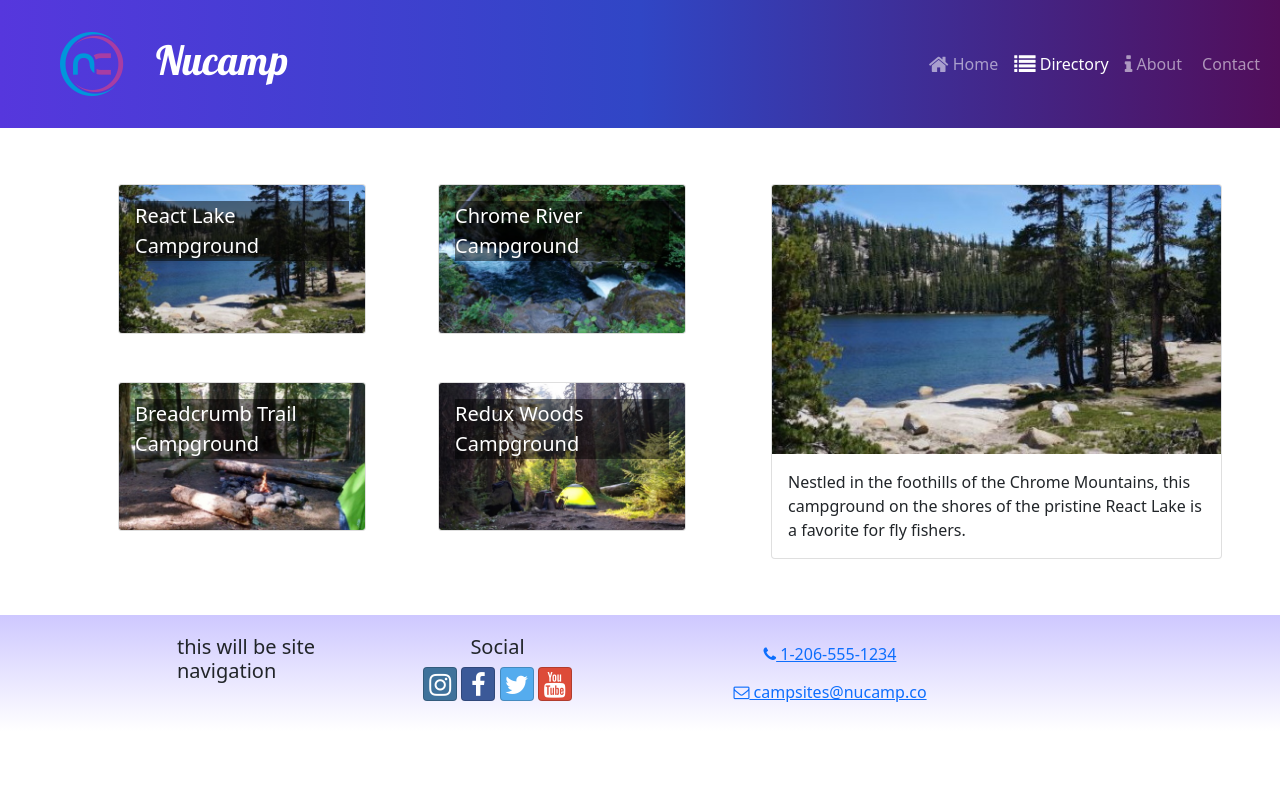
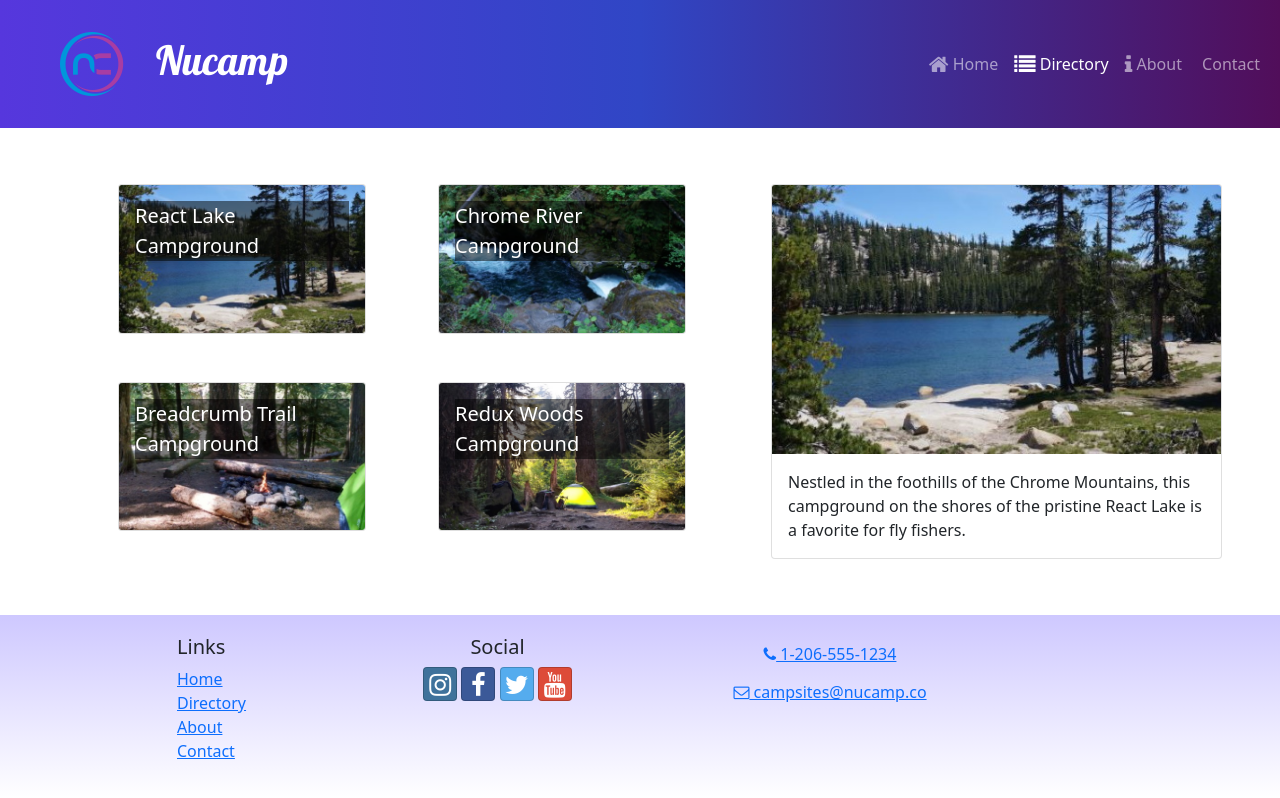
Before and after one commit to jj252/React_Course, a React (Create React App) app: page /directory in a window 1280 px wide. Built offline with nearby package versions, Linux system fonts and the light colour scheme.

Commit message:
4. Exercise: Header & Footer Links Footer

```diff
--- a/src/components/Footer.js
+++ b/src/components/Footer.js
@@ -1,4 +1,5 @@
 import { Container,Row,Col } from "reactstrap";
+import { Link } from "react-router-dom";
 
 const Footer = () => {
     return(
@@ -6,7 +7,21 @@ const Footer = () => {
             <Container>
                 <Row>
                     <Col xs={{size: 4, offset: 1}} sm='2'>
-                        <h5>this will be site navigation</h5>
+                        <h5>Links</h5>
+                        <ul className="list-unstyled">
+                            <li>
+                                <Link to='/'>Home</Link>
+                            </li>
+                            <li>
+                                <Link to='/directory'>Directory</Link>
+                            </li>
+                            <li>
+                                <Link to='/about'>About</Link>
+                            </li>
+                            <li>
+                                <Link to='/contact'>Contact</Link>
+                            </li>
+                        </ul>
                     </Col>
                     <Col xs='6' sm='3' className='text-center'>
                         <h5>Social</h5>
```
